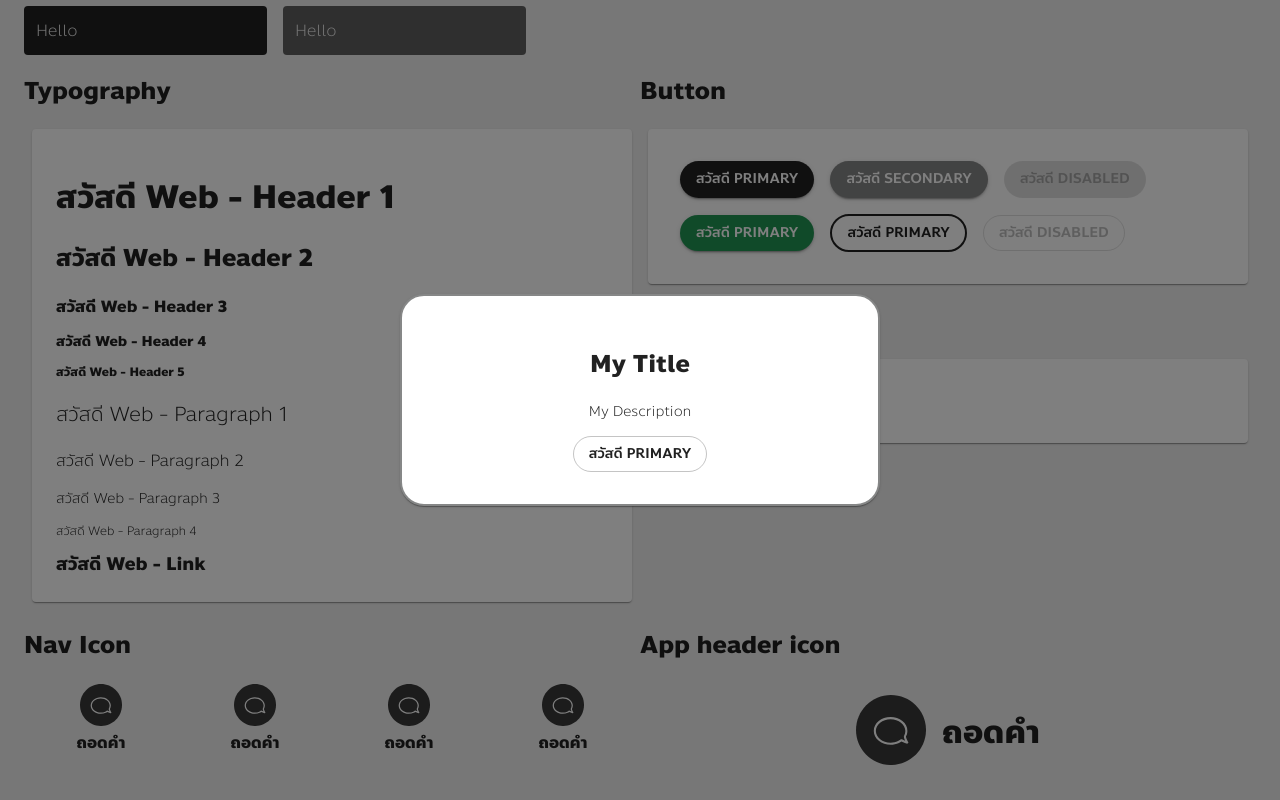
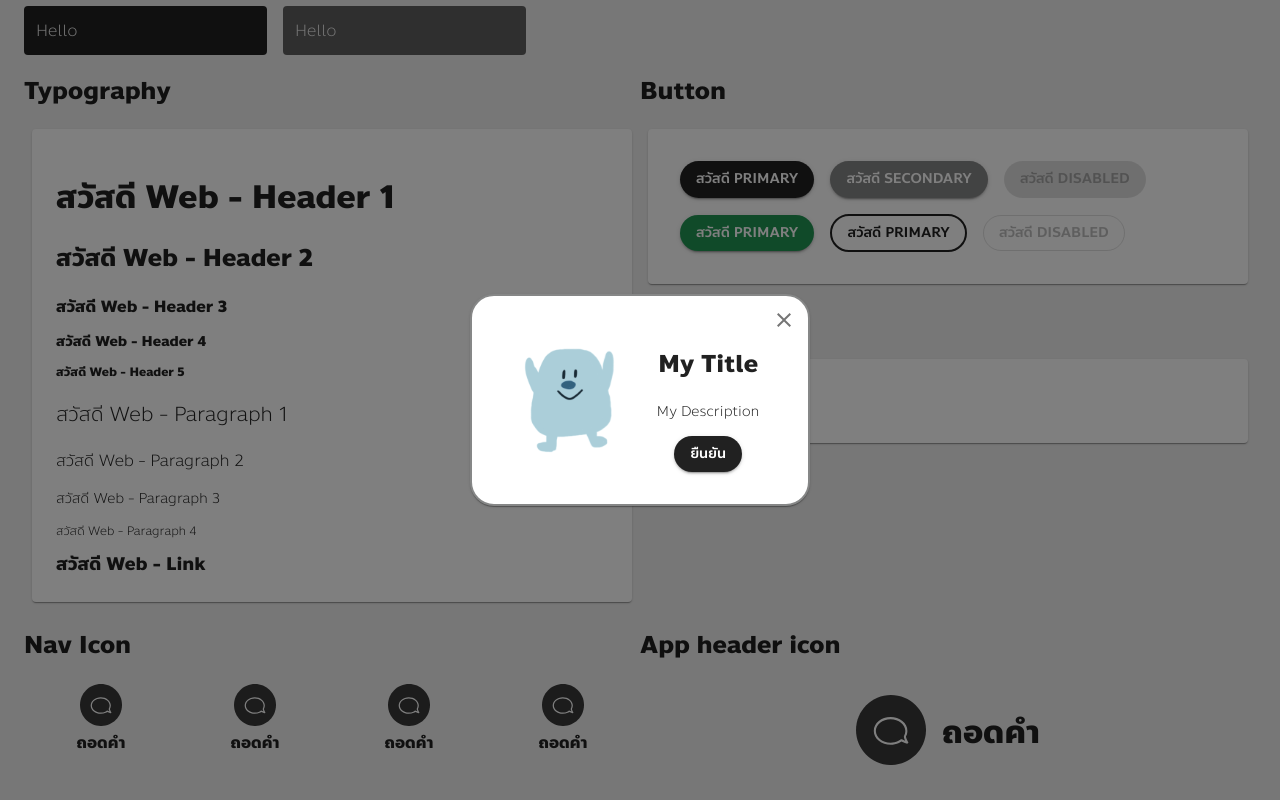
Before and after one commit to gf-tnk/learn-material-ui, a React (Create React App) app: page / in a window 1280 px wide. Both pictures are taken after a click on the button "OPEN". Shown: the part 500-1300 px from the top of the page. Built offline with nearby package versions, Linux system fonts and the light colour scheme.

Commit message:
add modal style

```diff
--- a/src/App.tsx
+++ b/src/App.tsx
@@ -10,7 +10,7 @@ function App() {
 
   const DEFAULT_SCALE = "0px"
 
-  const setFontSizeMode = () => {
+  const setScaleElement = () => {
     const fontScale = localStorage.getItem("fontScale");
     const btnScale = localStorage.getItem("btnScale");
     if (fontScale && btnScale) {
@@ -23,7 +23,7 @@ function App() {
   };
 
   useEffect(() => {
-    setFontSizeMode()
+    setScaleElement()
   }, [])
 
 
--- /dev/null
+++ b/src/components/ConfirmModal/ConfirmModal.tsx
@@ -0,0 +1,66 @@
+import React from "react";
+import { Modal, Paper, Box, Button, IconButton, Grid } from "@material-ui/core";
+import CloseIcon from "@material-ui/icons/Close";
+
+import { useStyles } from "./style";
+
+interface Props {
+  isOpen: boolean;
+  title: string;
+  desc: string;
+  mascot?: string;
+  handleClose: () => void;
+}
+
+const ConfirmModal: React.FC<Props> = (props) => {
+  const classes = useStyles();
+
+  return (
+    <>
+      <Modal
+        open={props.isOpen}
+        onClose={props.handleClose}
+        aria-labelledby="modal-title"
+        aria-describedby="modal-description"
+        className={classes.modal}
+        container={() => document.querySelector("#root") as HTMLElement}
+      >
+        <Paper className={classes.paperModal}>
+          <IconButton
+            className={classes.closeIcon}
+            aria-label="ยกเลิก"
+            onClick={props.handleClose}
+          >
+            <CloseIcon />
+          </IconButton>
+          <Box justifyContent="center" display="flex">
+            <Box p={4} textAlign="center">
+              <Grid container>
+                <Grid item xs={12} sm={6}>
+                  <Box style={{height: "100%"}} display="flex" alignItems="center">
+                    <img
+                      src={props.mascot}
+                      alt="mascot"
+                      className={classes.mascotImg}
+                    />
+                  </Box>
+                </Grid>
+                <Grid item xs={12} sm={6}>
+                  <h2 className="wh2" id="modal-title">
+                    My Title
+                  </h2>
+                  <p className="wd2" id="modal-description">
+                    My Description
+                  </p>
+                  {props.children}
+                </Grid>
+              </Grid>
+            </Box>
+          </Box>
+        </Paper>
+      </Modal>
+    </>
+  );
+};
+
+export default ConfirmModal;
--- /dev/null
+++ b/src/components/ConfirmModal/style.tsx
@@ -0,0 +1,33 @@
+import { makeStyles, Theme } from "@material-ui/core";
+
+export const useStyles = makeStyles((theme: Theme) => ({
+  modal: {
+    display: "flex",
+    alignItems: "center",
+    justifyContent: "center",
+    margin: "8px"
+  },
+  paperModal: {
+    position: "relative",
+    width: "auto",
+    borderRadius: "24px",
+    border: "2px solid",
+    borderColor: theme.palette.secondary.main,
+  },
+  closeIcon: {
+    position: "absolute",
+    right: "0",
+    textAlign: "end",
+  },
+  mascotImg: {
+    display: "block",
+    marginLeft: "auto",
+    marginRight: "auto",
+    width: "70%",
+    [theme.breakpoints.down("sm")]: {
+      width: "50%",
+    },
+    height: "auto",
+    maxWidth: "170px",
+  },
+}));
--- a/src/components/DesignSystem/DesignSystem.tsx
+++ b/src/components/DesignSystem/DesignSystem.tsx
@@ -19,6 +19,9 @@ import { setFontScale, setBtnScale } from "../../plugins/setScaleElement";
 
 import sttIcon from "../../assets/images/stt-app.svg";
 import { ReactComponent as VulcanLogo } from "../../assets/images/vulcan-logo.svg";
+import helloMascot from "../../assets/images/hello-mascot.svg"
+
+import ConfirmModal from "../ConfirmModal/ConfirmModal";
 
 import AppLogo from "../AppLogo/AppLogo";
 const SystemDesign = () => {
@@ -169,28 +172,17 @@ const SystemDesign = () => {
                 >
                   Open
                 </Button>
-                <Modal
-                  open={isOpen}
-                  onClose={handleClose}
-                  aria-labelledby="modal-title"
-                  aria-describedby="modal-description"
-                  className={classes.modal}
-                  container={() =>
-                    document.querySelector("#root") as HTMLElement
-                  }
+                <ConfirmModal
+                  isOpen={isOpen}
+                  title={"My title"}
+                  desc={"My desc"}
+                  handleClose={handleClose}
+                  mascot={helloMascot}
                 >
-                  <Paper className={classes.paperModal}>
-                    <Box justifyContent="center" display="flex">
-                      <Box p={4} textAlign="center">
-                        <h2 className="wh2">My Title</h2>
-                        <p className="wd2">My Description</p>
-                        <Button variant="outlined" onClick={handleClose}>
-                          สวัสดี Primary
-                        </Button>
-                      </Box>
-                    </Box>
-                  </Paper>
-                </Modal>
+                  <Button color="primary" variant="contained" onClick={handleClose}>
+                    ยืนยัน
+                  </Button>
+                </ConfirmModal>
               </div>
             </Paper>
           </Grid>
```
